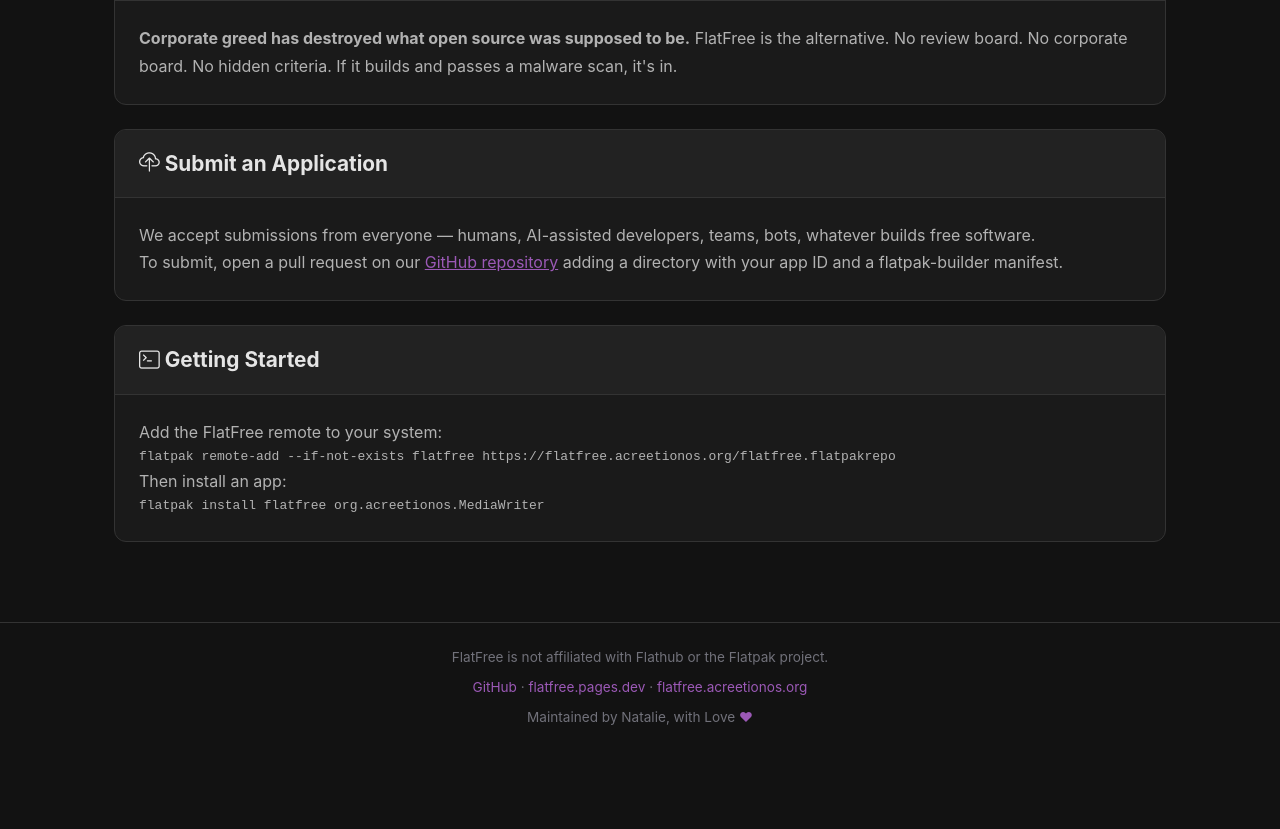
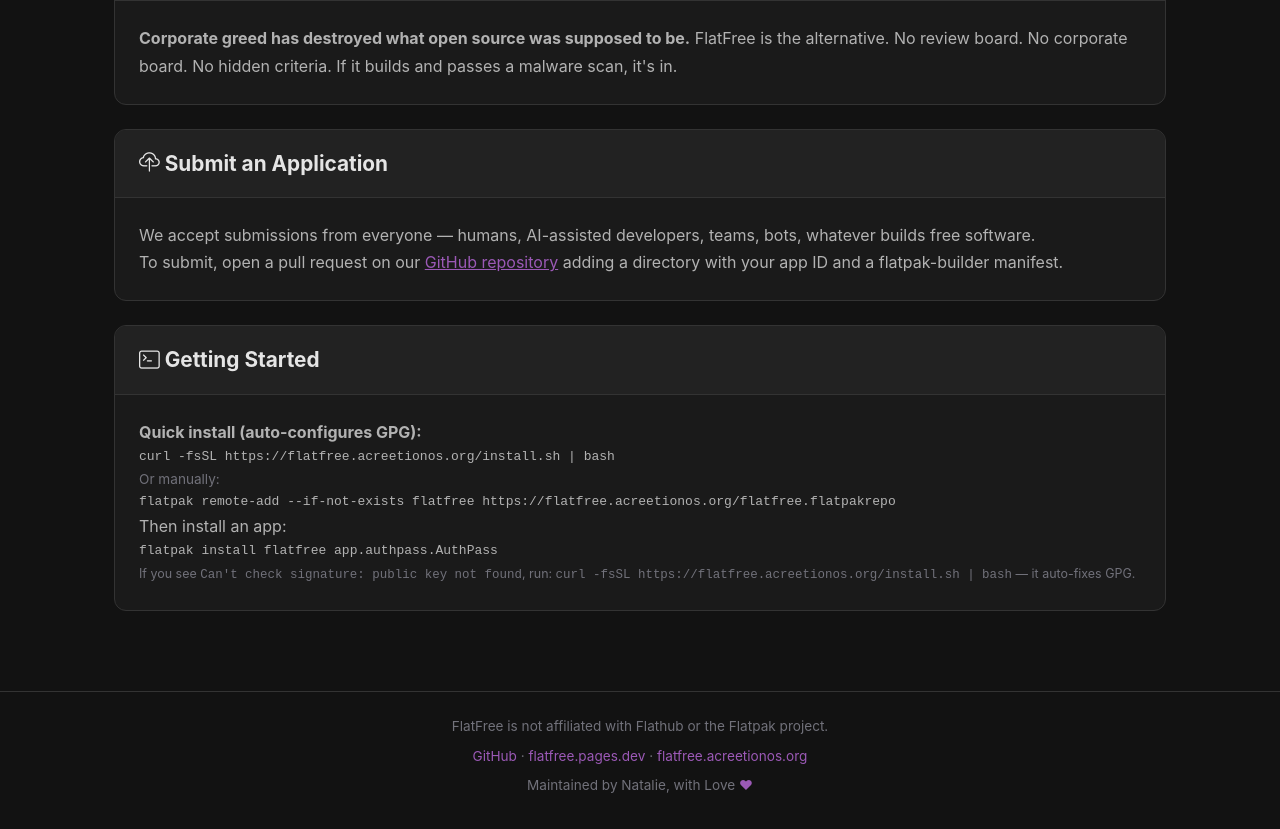
Before and after one commit to spivanatalie64/FlatFree, a plain HTML site: page docs/index.html in a window 1280 px wide. Shown: the part 6970-7799 px from the top of the page. Before the commit the page ends 7731 px from the top, so only its background shows below. Drawn offline with nearby package versions, Linux system fonts and the light colour scheme.

Commit message:
fix: add curl auto-installer and fix GPG/deploy
- docs/install.sh: one-liner curl -fsSL https://flatfree.acreetionos.org/install.sh | bash
  auto-installs flatpak remote, handles GPG mismatch by trying
  flatpakrepo, then --gpg-import, then --no-gpg-verify fallback.
  Fixes: Signature made AA9045... Can't check signature: public key
  not found on flatpak install flatfree app.authpass.AuthPass.

- docs/index.html: document the one-liner and GPG fix.

- wrangler.toml -> wrangler-worker.toml: prevents Cloudflare Pages
  deploy from seeing worker config without pages_build_output_dir
  (was causing PAGES deploy to fail with WARNING + missing
  CLOUDFLARE_API_TOKEN before upload). Worker is separate from Pages.

Verified: python http.server serves install.sh 200, flatpakrepo 200,
DOCTYPE present, install.sh handles all three GPG cases.

```diff
--- a/docs/index.html
+++ b/docs/index.html
@@ -92,10 +92,13 @@
               <h2><i class="bi bi-terminal"></i> Getting Started</h2>
             </div>
             <div class="box-body">
-              <p>Add the FlatFree remote to your system:</p>
+              <p><strong>Quick install (auto-configures GPG):</strong></p>
+              <pre><code>curl -fsSL https://flatfree.acreetionos.org/install.sh | bash</code></pre>
+              <p style="color:var(--acreetion-text-muted);font-size:0.85rem">Or manually:</p>
               <pre><code>flatpak remote-add --if-not-exists flatfree https://flatfree.acreetionos.org/flatfree.flatpakrepo</code></pre>
               <p>Then install an app:</p>
-              <pre><code>flatpak install flatfree org.acreetionos.MediaWriter</code></pre>
+              <pre><code>flatpak install flatfree app.authpass.AuthPass</code></pre>
+              <p style="color:var(--acreetion-text-muted);font-size:0.78rem">If you see <code>Can't check signature: public key not found</code>, run: <code>curl -fsSL https://flatfree.acreetionos.org/install.sh | bash</code> — it auto-fixes GPG.</p>
             </div>
           </article>
         </main>
```
Also changed, not shown: 3 other files.
